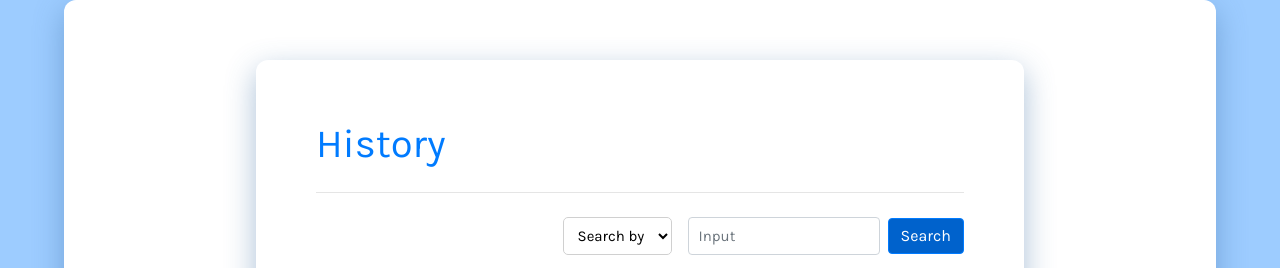
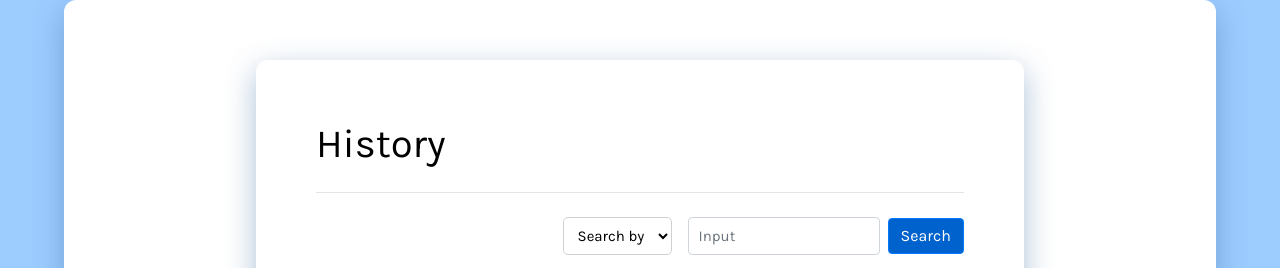
Before and after one commit to vairiskovels/log-it-app, a Flask app: template templates/history.html in a window 1280 px wide. Shown: the top 268 px of the page. Run offline with Flask 2, Linux system fonts and the light colour scheme; the template is opened without the code that fills it, so the values that code supplies are empty; some libraries are stand-ins or nearby versions.

Commit message:
added History click

```diff
--- a/static/styles/styles.css
+++ b/static/styles/styles.css
@@ -71,6 +71,11 @@ body {
 .add-container {
         height: 700px;
     }
+
+.header {
+    color: #000;
+    text-decoration: none;
+}
 
 @media all and (max-width: 1000px) {
     .container-fluid {
--- a/templates/history.html
+++ b/templates/history.html
@@ -44,7 +44,7 @@
 <div class="container-fluid history-container">
     <div class="row justify-content-center">
         <div class="col-12 col-lg-10 col-xl-8 mx-auto container-fluid history-box">
-            <h1 class="mb-4 page-title"><a href="/history">History</a></h1>
+            <h1 class="mb-4 page-title"><a href="/history" class="header">History</a></h1>
             <hr class="my-4" />
 
             <form class="form-inline float-sm-right" method="post">
```
